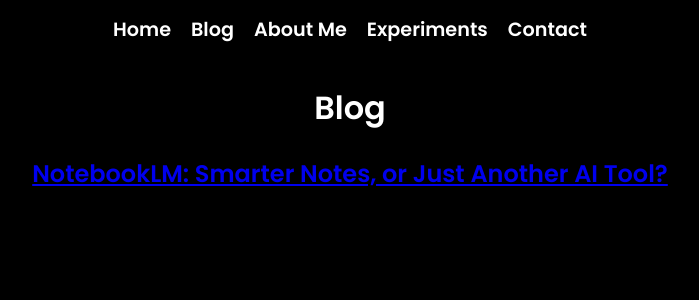
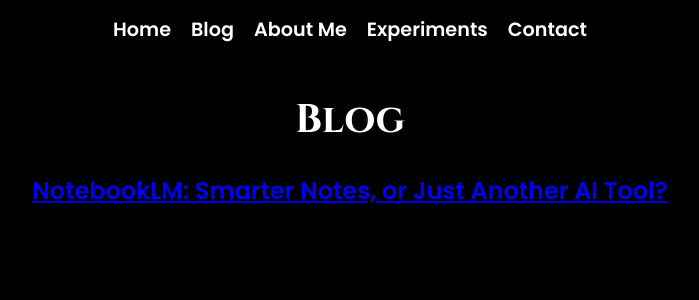
Before and after one commit to frescodicredito/frescodicredito.github.io, a Jekyll site: the page blog.html, which Jekyll copies as it is, in a window 1280 px wide. Shown: the top 300 px of the page, without its empty margins (290-989 px from the left). Built offline with Jekyll 4.4.1, drawn with Linux system fonts in a browser that asks for light colours.

Commit message:
Update styles.css

```diff
--- a/assets/css/styles.css
+++ b/assets/css/styles.css
@@ -215,3 +215,18 @@ footer {
     color: #f0a500; /* Cambia colore al passaggio del mouse */
     transform: scale(1.2); /* Effetto zoom */
 }
+
+/* Stile per la sezione Technoecologia */
+.content h1 {
+    font-family: 'Cinzel', serif;
+    font-size: 2.5rem;
+    margin-bottom: 20px;
+    color: #fff;
+}
+
+.content p {
+    font-size: 1.2rem;
+    line-height: 1.8;
+    color: #fff;
+    margin: 10px 0;
+}
```
